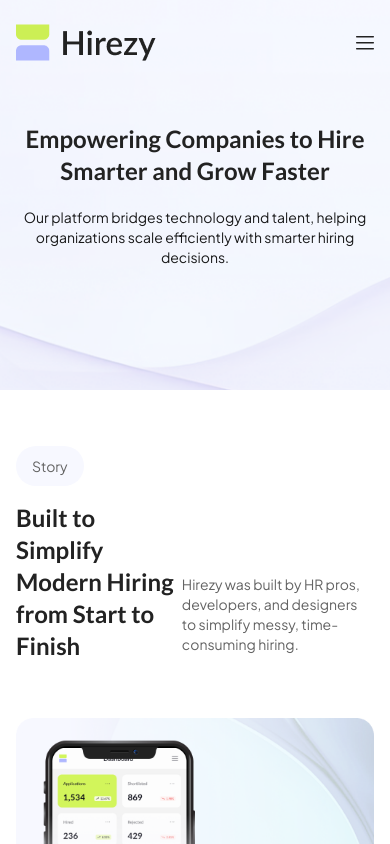
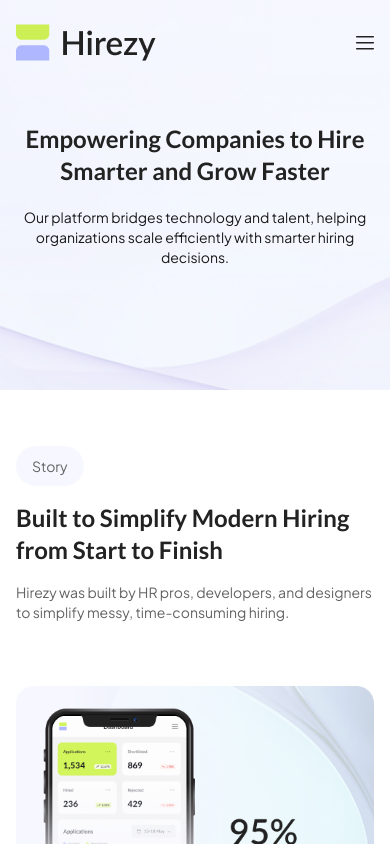
Before and after one commit to Bernardowert/project-hirezy, a Next.js app: page /about in a window 390 px wide. Shown: the top 844 px of the page. Built offline with nearby package versions, Linux system fonts and the light colour scheme.

Commit message:
corrindo problemas no responsivo do componente titleSection

```diff
--- a/app/components/titleSection/index.tsx
+++ b/app/components/titleSection/index.tsx
@@ -15,7 +15,7 @@ export function TitleSection({subtitle, title, description, className, isTxtCent
     return(
 
           isSeparatedDescription ? (
-            <div className={`${isTxtCenter ? "text-left tablet:text-center" : "text-left tablet:text-center laptop:text-left"} flex items-end justify-between  ${className ? className : ""}`}>
+            <div className={`${isTxtCenter ? "text-left tablet:text-center" : "text-left tablet:text-center laptop:text-left"} flex-col flex items-start justify-between gap-4 laptop:flex-row laptop:items-end laptop:gap-0 tablet:items-center ${className ? className : ""}`}>
                 <div className={`space-y-4 ${separatedStyle ? separatedStyle : ""}`}>
                     <Subtitle>{subtitle}</Subtitle>
                     <h2 className="font-lato font-semibold text-2xl tablet:text-5xl text-black-500">{title}</h2>
```
